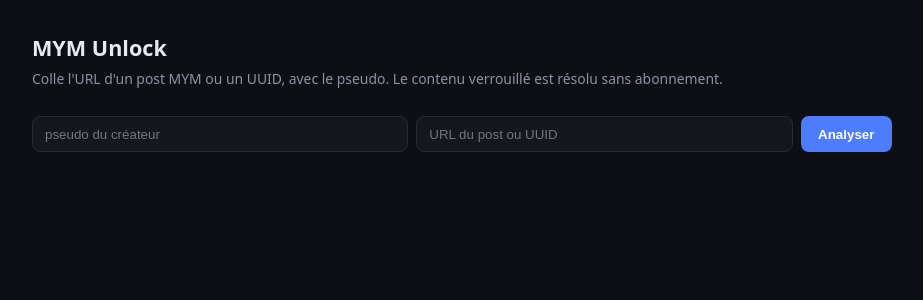
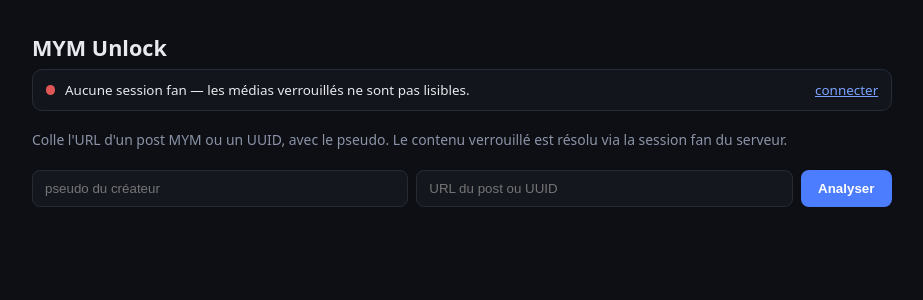
Before and after one commit to DamsPTC/mym-grabber-php, a PHP site: page /unlock.php in a window 1280 px wide. Shown: the top 300 px of the page, without its empty margins (178-1101 px from the left). Run offline with PHP 8.4, Linux system fonts and the light colour scheme; some libraries are stand-ins or nearby versions.

Commit message:
feat(unlock): bandeau d'état de session relié à la résolution

```diff
--- a/unlock/index.php
+++ b/unlock/index.php
@@ -1,6 +1,7 @@
 <?php
 // unlock/index.php — interface de déverrouillage
 require __DIR__ . '/lib.php';
+require __DIR__ . '/session.php';
 
 /** Accepte un UUID nu ou une URL MYM (?media=UUID ou /post/UUID). */
 function unlock_parse_post(string $raw): string
@@ -18,10 +19,11 @@ $postId   = unlock_parse_post($rawInput);
 $result   = null;
 $posts    = null;
 
-// Une URL collée seule porte souvent le pseudo : on le récupère.
 if ($username === '' && $postId !== '' && preg_match('~mym\.fans/([A-Za-z0-9_.\-]+)~i', $rawInput, $m)) {
     $username = unlock_sanitize_user($m[1]);
 }
+
+$session = unlock_session_report();
 
 if ($username !== '' && $postId !== '') {
     $result = unlock_resolve($username, $postId);
@@ -33,7 +35,16 @@ if ($username !== '' && $postId !== '') {
 
 function h($value): string { return htmlspecialchars((string)$value, ENT_QUOTES, 'UTF-8'); }
 
-// Erreurs légitimes de unlock_list_posts() : ne pas les afficher comme « aucun post ».
+function unlock_ago(?int $timestamp): string
+{
+    if (!$timestamp) return '—';
+    $delta = time() - $timestamp;
+    if ($delta < 60) return 'à l\'instant';
+    if ($delta < 3600) return 'il y a ' . floor($delta / 60) . ' min';
+    if ($delta < 86400) return 'il y a ' . floor($delta / 3600) . ' h';
+    return 'il y a ' . floor($delta / 86400) . ' j';
+}
+
 $postsError = (is_array($posts) && isset($posts['error'])) ? $posts['error'] : null;
 ?><!DOCTYPE html>
 <html lang="fr">
@@ -48,7 +59,7 @@ $postsError = (is_array($posts) && isset($posts['error'])) ? $posts['error'] : n
   body { margin: 0; padding: 2rem 1rem; font: 15px/1.5 system-ui, sans-serif; background: #0d0f14; color: #e7e9ee; }
   .wrap { max-width: 860px; margin: 0 auto; }
   h1 { font-size: 1.35rem; margin: 0 0 .3rem; }
-  .sub { color: #8b93a7; margin: 0 0 1.6rem; font-size: .87rem; }
+  .sub { color: #8b93a7; margin: 0 0 1.2rem; font-size: .87rem; }
   form { display: flex; gap: .5rem; flex-wrap: wrap; margin-bottom: 1.6rem; }
   input { flex: 1 1 260px; padding: .62rem .75rem; border-radius: 8px; border: 1px solid #262b36; background: #14171e; color: inherit; }
   input:focus { outline: 2px solid #4c7dff; }
@@ -67,12 +78,39 @@ $postsError = (is_array($posts) && isset($posts['error'])) ? $posts['error'] : n
   ul.posts a { color: #7aa2ff; text-decoration: none; }
   code { font-size: .78rem; color: #9aa4bb; word-break: break-all; }
   .err { border-color: #4a2323; background: #1c1213; color: #ff9a9a; }
+  .banner { display: flex; gap: .6rem; align-items: center; flex-wrap: wrap; border: 1px solid #262b36; border-radius: 10px; padding: .6rem .8rem; margin-bottom: 1.2rem; font-size: .84rem; background: #12151b; }
+  .dot { width: .6rem; height: .6rem; border-radius: 99px; flex: 0 0 auto; }
+  .ok { background: #35c46f; }
+  .warn { background: #e0a33a; }
+  .bad { background: #e05656; }
+  .banner a { color: #7aa2ff; margin-left: auto; }
 </style>
 </head>
 <body>
 <div class="wrap">
   <h1>MYM Unlock</h1>
-  <p class="sub">Colle l'URL d'un post MYM ou un UUID, avec le pseudo. Le contenu verrouillé est résolu sans abonnement.</p>
+
+  <?php if ($session['state'] === 'connected'): ?>
+    <div class="banner">
+      <span class="dot ok"></span>
+      <span>Connecté à MYM — <?= h($session['account'] ?: 'compte fan') ?> · session <?= h($session['source']) ?> · contrôlée <?= h(unlock_ago($session['refreshed_at'])) ?></span>
+      <a href="session.php">état</a>
+    </div>
+  <?php elseif ($session['state'] === 'expired'): ?>
+    <div class="banner">
+      <span class="dot warn"></span>
+      <span>Session expirée — les médias verrouillés resteront en 403 jusqu'au prochain rafraîchissement.</span>
+      <a href="session.php">état</a>
+    </div>
+  <?php else: ?>
+    <div class="banner">
+      <span class="dot bad"></span>
+      <span>Aucune session fan — les médias verrouillés ne sont pas lisibles.</span>
+      <a href="session.php">connecter</a>
+    </div>
+  <?php endif; ?>
+
+  <p class="sub">Colle l'URL d'un post MYM ou un UUID, avec le pseudo. Le contenu verrouillé est résolu via la session fan du serveur.</p>
 
   <form method="get" action="">
     <input name="u" placeholder="pseudo du créateur" value="<?= h($username) ?>">
@@ -107,14 +145,14 @@ $postsError = (is_array($posts) && isset($posts['error'])) ? $posts['error'] : n
         <span class="tag <?= $result['locked'] ? 'locked' : 'free' ?>"><?= $result['locked'] ? 'verrouillé' : 'libre' ?></span>
         <code>gate=<?= h($result['gate']) ?> · clearance=<?= h($result['clearance']) ?></code>
         <?php if ($result['locked']): ?>
-          <p class="state">Contenu réservé aux abonnés — résolu sans abonnement.</p>
+          <p class="state">Contenu réservé aux abonnés — résolu sans abonnement sur ce compte.</p>
         <?php endif; ?>
       </div>
 
       <?php foreach ($result['items'] as $index => $item): ?>
         <div class="card">
           <?php if (($item['state'] ?? '') === 'accessible'): ?>
-            <span class="tag free">HLS <?= h($item['quality']) ?> non signé</span>
+            <span class="tag free">HLS <?= h($item['quality']) ?> · session requise</span>
             <?php if (!empty($item['duration'])): ?> <code><?= (int)$item['duration'] ?> s</code><?php endif; ?>
             <video id="v<?= (int)$index ?>" controls playsinline preload="metadata"></video>
             <a class="dl" href="manifest.php?prefix=<?= h(rawurlencode($item['prefix'])) ?>&amp;uuid=<?= h(rawurlencode($item['uuid'])) ?>&amp;q=<?= h($item['quality']) ?>">playlist proxifiée</a>
@@ -125,10 +163,10 @@ $postsError = (is_array($posts) && isset($posts['error'])) ? $posts['error'] : n
                 var src = <?= json_encode($item['playlist_abs'], JSON_UNESCAPED_SLASHES) ?>;
                 if (!src) return;
                 if (el.canPlayType('application/vnd.apple.mpegurl')) {
-                  el.src = src;                     // Safari / iOS : HLS natif
+                  el.src = src;
                 } else if (window.Hls && window.Hls.isSupported()) {
                   var hls = new window.Hls({ maxBufferLength: 30 });
-                  hls.loadSource(src);              // Chrome / Firefox : hls.js
+                  hls.loadSource(src);
                   hls.attachMedia(el);
                 }
               })();
@@ -136,7 +174,7 @@ $postsError = (is_array($posts) && isset($posts['error'])) ? $posts['error'] : n
           <?php elseif (($item['state'] ?? '') === 'image'): ?>
             <span class="tag free">image</span>
             <?php if (!empty($item['thumb'])): ?><img class="preview" src="<?= h($item['thumb']) ?>" alt=""><?php endif; ?>
-            <p class="state">Clé directe signée (expire) — l'original n'est pas servi en clair.</p>
+            <p class="state">Clé directe signée (expire).</p>
           <?php else: ?>
             <span class="tag locked">non résolu</span>
             <p class="state"><?= h($item['state'] ?? '?') ?></p>
```
